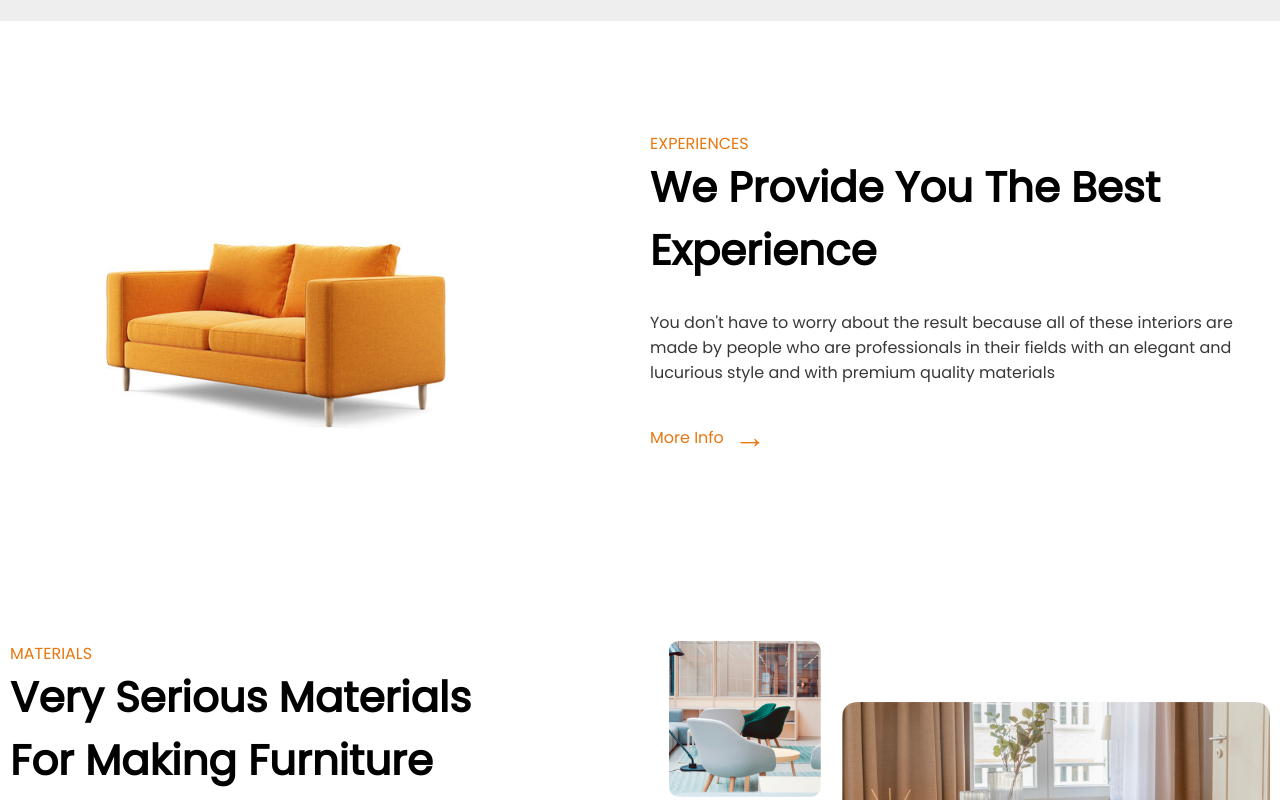
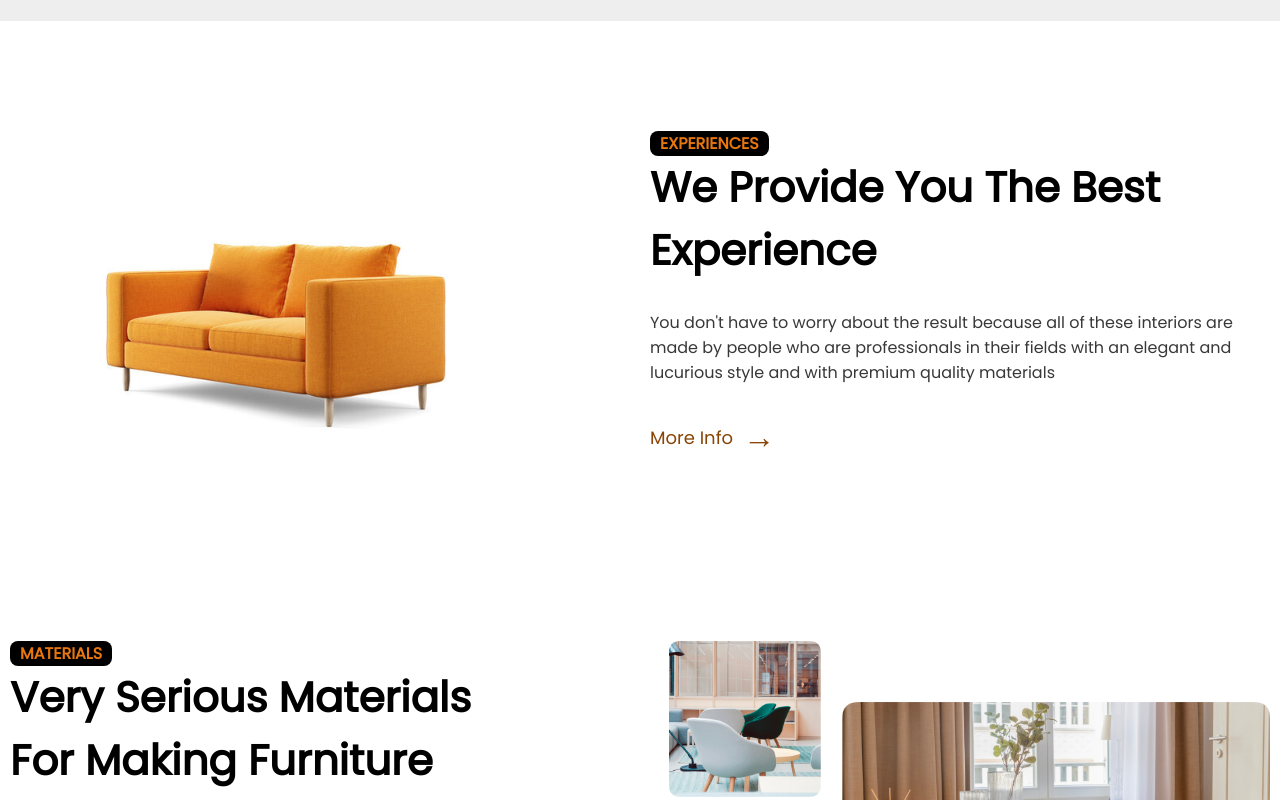
Before and after one commit to Michele-S2001/forniture-landing-page, a React (Vite) app: page / in a window 1280 px wide. Shown: the part 1920-2720 px from the top of the page. Built offline with nearby package versions, Linux system fonts and the light colour scheme.

Commit message:
REFACTOR > Various changes to make the webpage more accessible

```diff
--- a/index.html
+++ b/index.html
@@ -3,7 +3,7 @@
   <head>
     <meta charset="UTF-8" />
     <meta name="viewport" content="width=device-width, initial-scale=1.0" />
-    <title>Forniture landing page</title>
+    <title>Furniture landing page</title>
   </head>
   <body>
     <div id="root"></div>
--- a/src/components/Carousel/Carousel.tsx
+++ b/src/components/Carousel/Carousel.tsx
@@ -17,7 +17,7 @@ export default function Carousel({ children }) {
 
   return (
     <div className={style.carousel}>
-      <div className={style.carousel__showcase} ref={carouselRef}>
+      <div className={style.carousel__showcase} ref={carouselRef} aria-label='Carousel' tabIndex={0}>
         {children}
       </div>
       <strong className={`${style.leftArrow} ${style.arrow}`} onClick={() => (handleSliding('left'))}>
--- a/src/styles/modules/footerlist.module.scss
+++ b/src/styles/modules/footerlist.module.scss
@@ -6,7 +6,7 @@
     font-size: 18px;
     font-weight: normal;
     text-transform: uppercase;
-    color: $orange;
+    color: $darkOrange;
     margin-bottom: 15px;
   }
 
--- a/src/styles/modules/primarycard.module.scss
+++ b/src/styles/modules/primarycard.module.scss
@@ -14,10 +14,11 @@
   }
 
   &__info {
+    font-size: 18px;
     display: flex;
     gap: 10px;
     align-items: center;
-    color: $orange;
+    color: $darkOrange;
     text-transform: capitalize;
 
     &:hover {
--- a/src/styles/modules/primarylabel.module.scss
+++ b/src/styles/modules/primarylabel.module.scss
@@ -3,4 +3,9 @@
 .primaryLabel {
   text-transform: uppercase;
   color: $orange;
+  background-color: $black;
+  display: inline-block;
+  padding: 0 10px;
+  font-weight: bold;
+  border-radius: 8px;
 }
--- a/src/styles/modules/reviewcard.module.scss
+++ b/src/styles/modules/reviewcard.module.scss
@@ -26,11 +26,13 @@
 
     .userProfileName {
       text-transform: capitalize;
+      font-size: 21px;
     }
 
     .userProfileCity {
       text-transform: capitalize;
-      color: $darkGrey;
+      color: rgba($black, $alpha: 0.8);
+      font-weight: 600;
     }
   }
 }
--- a/src/styles/partials/_variables.scss
+++ b/src/styles/partials/_variables.scss
@@ -1,4 +1,5 @@
 $white: #ffffff;
+$darkOrange: #894506;
 $orange: #e8770f;
 $lightOrange: #f6b76f;
 $black: #000000;
```
